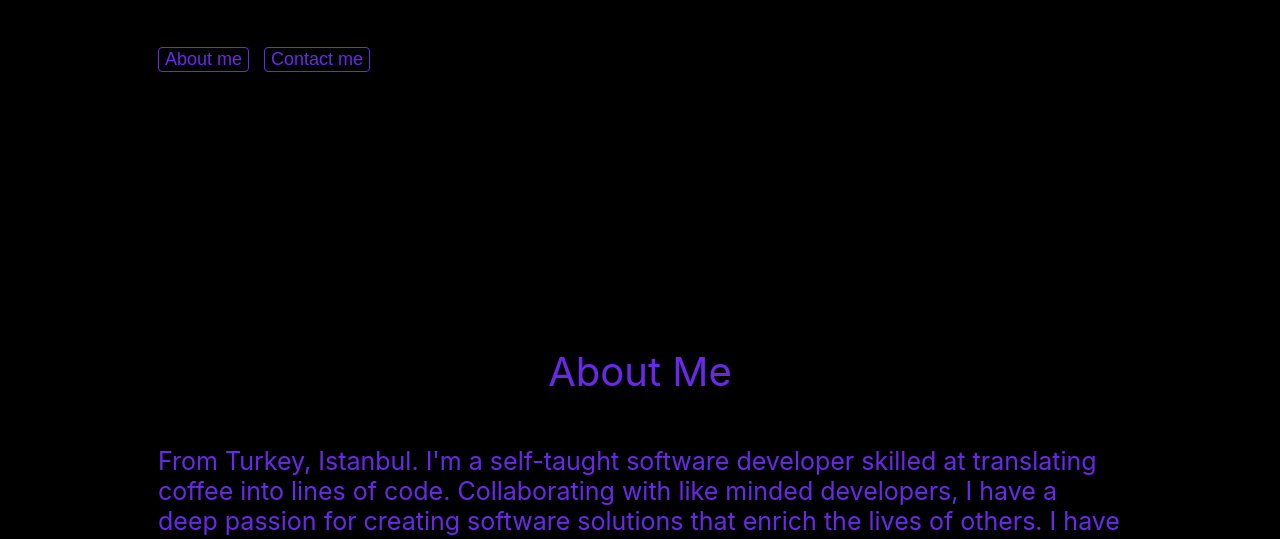
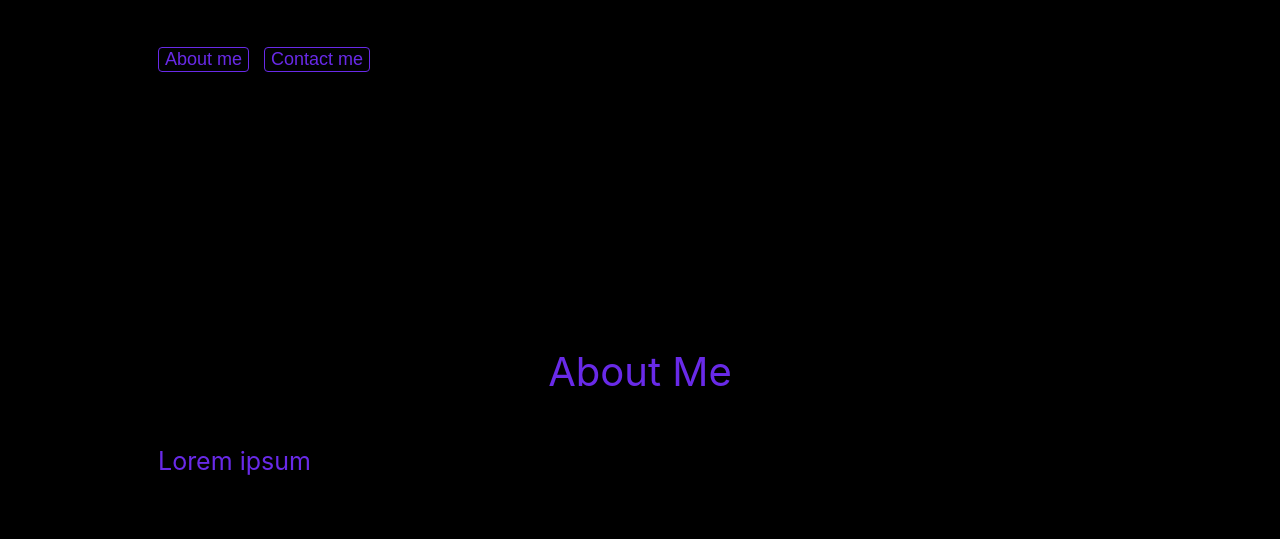
Before and after one commit to hardal7/hardal7.github.io, a plain HTML site: page index.html in a window 1280 px wide. Shown: the part 411-950 px from the top of the page. Drawn offline with Linux system fonts and the light colour scheme; a script that the page names is missing.

Commit message:
Update index.html

```diff
--- a/index.html
+++ b/index.html
@@ -43,12 +43,7 @@
         About Me
       </div>
       <div class="aboutmetext">
-        From Turkey, Istanbul. I'm a self-taught software developer skilled at translating coffee into lines of code.
-        Collaborating with like minded developers, I have a deep passion for creating software solutions that enrich the lives of others.
-        I have a profound interest in the Linux operating system and actively engage with open source projects.
-        Outside of the programming world, I like discovering inspiration in the wisdom of ancient Greek Philosophy and observing the wondrous world of cats.
-        I'm always open for any sort of collabration work.
-        Should an idea spark within you, don't be afraid to <a href="#contact">reach out to me</a>
+        Lorem ipsum</a>
 
       </div>
       <div class="center">
```
